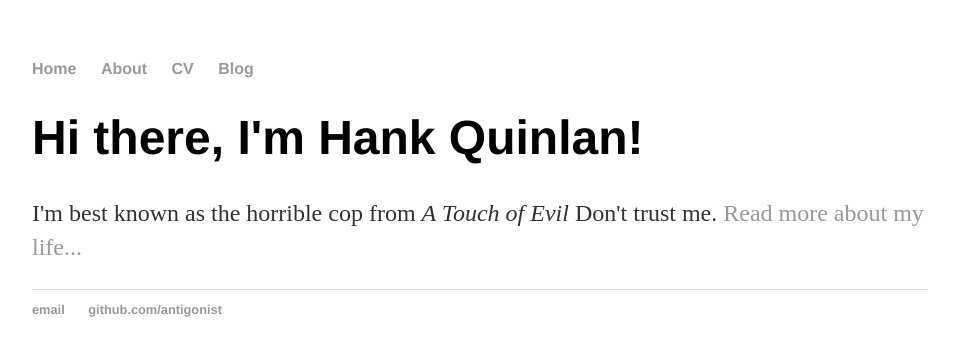
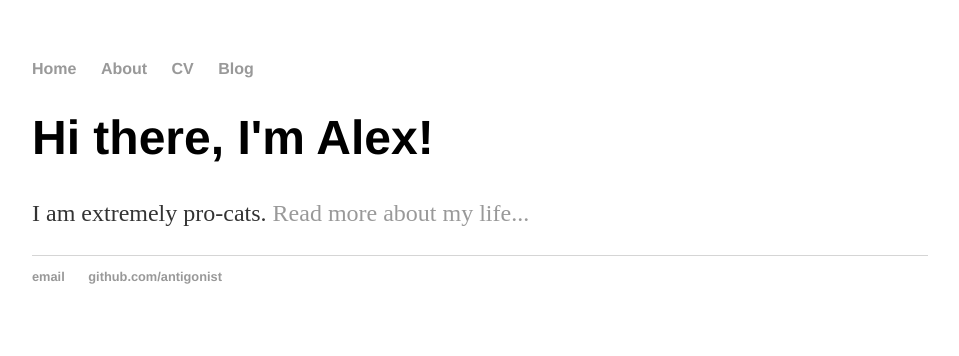
Before and after one commit to antigonist/antigonist.github.io, a Jekyll site: the page built from index.html, in a window 1280 px wide. Shown: the top 356 px of the page, without its empty margins (160-1119 px from the left). Built offline with Jekyll 4.4.1, drawn with Linux system fonts in a browser that asks for light colours.

Commit message:
Update index.html

```diff
--- a/index.html
+++ b/index.html
@@ -1,8 +1,8 @@
 ---
 layout: default
-title: Hank Quinlan, Horrible Cop
+title: Antigonist
 ---
 <div class="blurb">
-	<h1>Hi there, I'm Hank Quinlan!</h1>
-	<p>I'm best known as the horrible cop from <em>A Touch of Evil</em> Don't trust me. <a href="/about">Read more about my life...</a></p>
+	<h1>Hi there, I'm Alex!</h1>
+	<p>I am extremely pro-cats. <a href="/about">Read more about my life...</a></p>
 </div><!-- /.blurb -->
```
